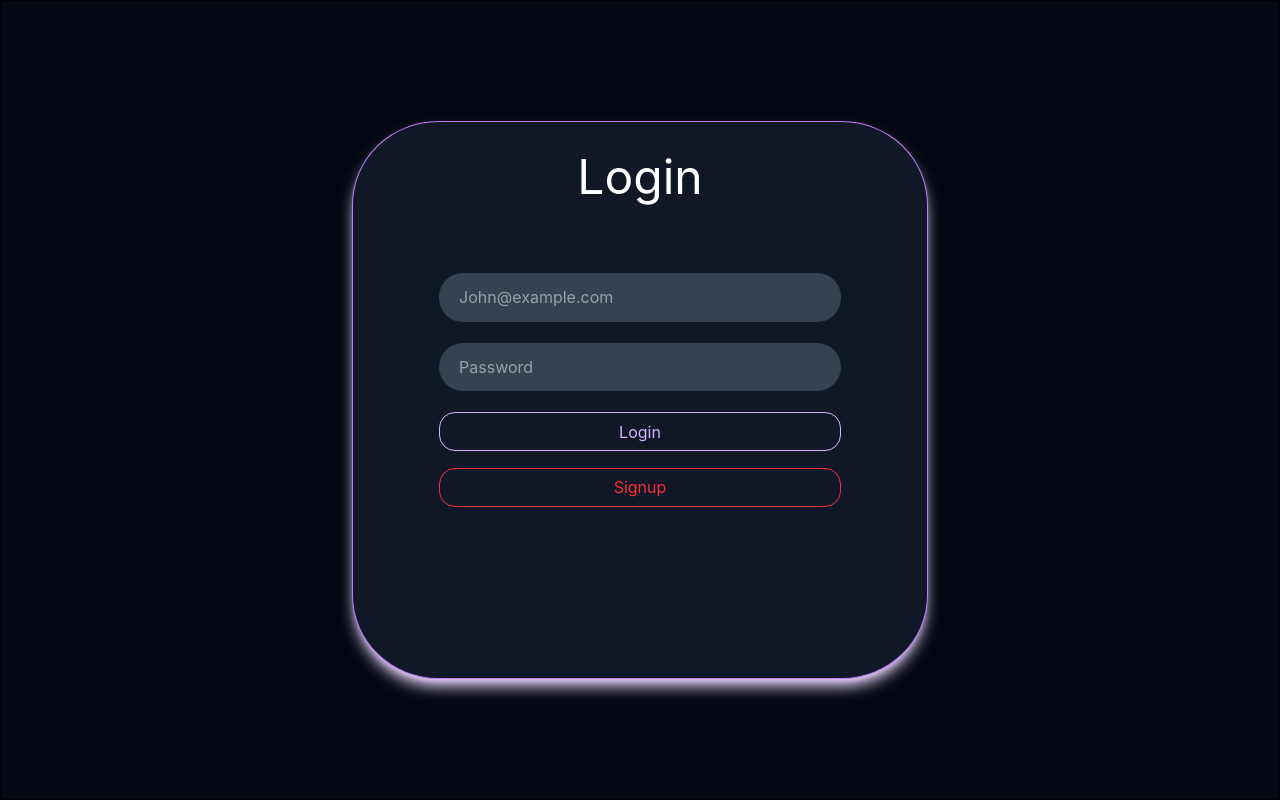
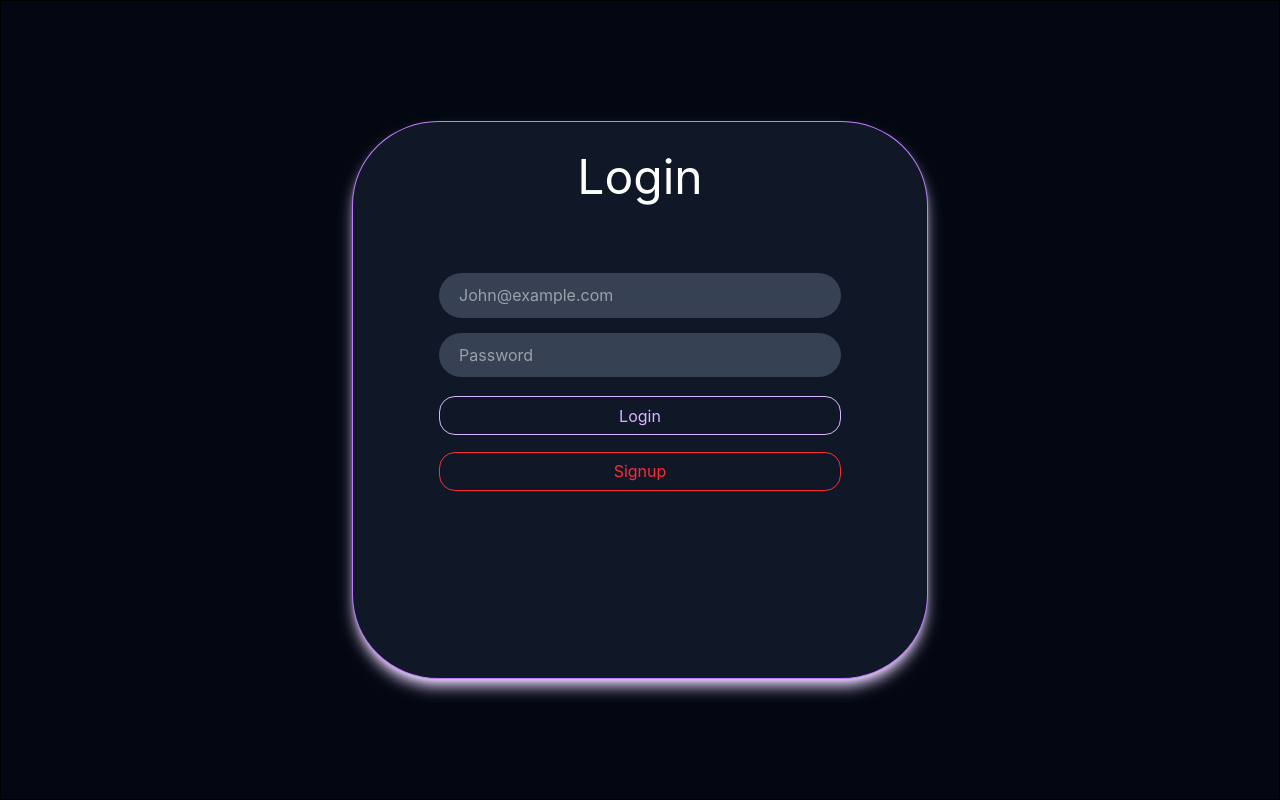
Before and after one commit to knjaloun/ft_trancendance, a React (Vite) app in the folder frontend/app/: page /login in a window 1280 px wide. Built offline with nearby package versions, Linux system fonts and the light colour scheme.

Commit message:
refactoring of login page and move the form of the login page into a the component folder

```diff
--- a/frontend/app/src/App.tsx
+++ b/frontend/app/src/App.tsx
@@ -1,11 +1,13 @@
 import { BrowserRouter, Routes, Route} from 'react-router-dom';
 import { LoginPage } from "./pages/login"
+import { RegistrationPage } from './pages/registration';
 
 function App() {
   return (
     <BrowserRouter>
        <Routes>
           <Route path="/login" element={<LoginPage/>}/>
+          <Route path="/register" element={<RegistrationPage/>}/>
        </Routes>
     </BrowserRouter>
   )
--- /dev/null
+++ b/frontend/app/src/components/loginForm.tsx
@@ -0,0 +1,47 @@
+
+import { useState } from 'react';
+import { type ChangeEvent } from "react";
+import { loginUser } from '../services/login'
+import { loginNotification } from '../notifications/login_toast';
+import { ToastContainer } from 'react-toastify';
+
+
+export function LoginForm() {
+    const [email, setEmail] = useState('');
+    const [password, setPassword] = useState('')
+    const handleEmailChange = (e: ChangeEvent<HTMLInputElement>) => {
+        setEmail(e.target.value);
+    }
+    const handlePasswordChange = (e: ChangeEvent<HTMLInputElement>) => {
+        setPassword(e.target.value);
+    }
+
+    const handleLogin = async () => {
+        const result = await loginUser(email, password);
+        loginNotification(result.isError, result.message)
+    }
+    return (
+
+        <form className="w-full h-full ">
+            <div className="w-full h-1/2 sm:h-6/10 ">
+                <div className="w-full h-1/2 flex justify-center mt-10">
+                    <input type="email" placeholder="John@example.com" value={email} onChange={handleEmailChange} className="bg-gray-700
+                         w-7/10 h-7/10 sm:h-8/10 sm:w-7/10 rounded-3xl text-white focus:outline-none pl-5"/>
+                </div>
+                <div className="w-full h-1/2  flex justify-center">
+                    <input type="password" placeholder="Password" value={password} onChange={handlePasswordChange} className="bg-gray-700 pl-5 w-7/10 h-7/10 sm:w-7/10
+                        sm:h-8/10 rounded-3xl text-white focus:outline-none sm:mt-1"/>
+                </div>
+            </div>
+            <div className="w-full h-1/2 sm:h-6/10 flex flex-col sm:mt-3">
+                <div className="w-full h-1/2  flex justify-center ">
+                    <button type="button" onClick={handleLogin} className="border w-7/10 h-6/10 rounded-2xl sm:w-7/10 sm:h-7/10 text-purple-300 hover:shadow-purple-200 hover:shadow-md">Login</button>
+                    <ToastContainer />
+                </div>
+                <div className="w-full h-1/2  flex justify-center">
+                    <button type="button" className="border w-7/10 h-6/10 sm:w-7/10 sm:h-7/10 rounded-2xl text-red-500 hover:shadow-red-300 hover:shadow-md">Signup</button>
+                </div>
+            </div>
+        </form>
+    )
+}
--- a/frontend/app/src/notifications/login_toast.ts
+++ b/frontend/app/src/notifications/login_toast.ts
@@ -6,18 +6,23 @@ export function loginNotification(isError: boolean, ErrorType: string) {
         toast.success('welcome')
         return;
     }
+    if (ErrorType === 'ServerError')
+    {
+        toast.error('Couldn\'t connect to server', {pauseOnHover: false});
+        return;
+    }
     if (ErrorType === 'invalidBodyError') {
-        toast.error('email or password is Empty');
+        toast.error('email or password is Empty', {pauseOnHover: false});
         return;
     }
     if (ErrorType === 'InvalidCredentialsError') {
-        toast.error('invalid password or email');
+        toast.error('invalid password or email', {pauseOnHover: false});
         return;
     }
     if(ErrorType === 'NotVerifiedError')
     {
-         toast.info('account not verified')
+         toast.info('account not verified', {pauseOnHover: false})
          return;
     }
-    toast.error('unknown error')
+    toast.error('unknown error', {pauseOnHover: false})
 }
--- a/frontend/app/src/pages/login.tsx
+++ b/frontend/app/src/pages/login.tsx
@@ -1,61 +1,20 @@
-import { useState } from 'react';
-import { type ChangeEvent } from "react";
-import {loginUser} from '../services/login'
-import { loginNotification } from '../notifications/login_toast';
-import { ToastContainer } from 'react-toastify';
+import { LoginForm } from "../components/loginForm"
 
-export function LoginPage()
-{
-    const [email, setEmail] = useState('');
-    const [password, setPassword] = useState('')
-    const handleEmailChange = (e : ChangeEvent<HTMLInputElement>) =>
-    {
-        setEmail(e.target.value);
-    }
-    const handlePasswordChange = (e : ChangeEvent<HTMLInputElement>) =>
-    {
-        setPassword(e.target.value);
-    }
+export function LoginPage() {
 
-    const handleLogin = async() =>
-    {
-        const result = await loginUser(email, password);
-
-        console.log(result.message)
-        loginNotification(result.isError, result.message)
-
-    }
     return (
-       <div className="w-full h-full bg-gray-950 flex justify-center items-center border ">
+        <div className="w-full h-full bg-gray-950 flex justify-center items-center border">
             <div className="bg-gray-900 w-full sm:w-sm h-full sm:rounded-[15%] shadow-lg sm:shadow-purple-200 sm:border
              sm:border-purple-400  sm:h-6/10 md:w-7/10 md:h-7/10 lg:w-lg xl:w-xl">
 
-            <div className="w-full h-2/10 flex justify-center items-center text-white text-5xl">
-                <h1>Login</h1>
-            </div>
-            <div className="w-full h-1/4">
-                <form className="w-full h-full">
-                    <div className="w-full h-1/2 flex justify-center mt-10">
-                        <input type="email" placeholder="John@example.com" value={email} onChange={handleEmailChange} className="bg-gray-700
-                         w-7/10 h-5/10 sm:h-7/10 sm:w-7/10 rounded-3xl text-white focus:outline-none pl-5"/>
-                    </div>
-                     <div className="w-full h-1/2  flex justify-center">
-                        <input type="password" placeholder="Password" value={password} onChange={handlePasswordChange} className="bg-gray-700 pl-5 w-7/10 h-5/10 sm:w-7/10
-                        sm:h-7/10 rounded-3xl text-white focus:outline-none"/>
-                     </div>
-                </form>
-            </div>
-            <div className="w-full h-2/10  flex flex-col">
-                <div className="w-full h-1/2  flex justify-center">
-                    <button onClick={handleLogin} className="border w-6/10 h-1/2 rounded-2xl sm:w-7/10 sm:h-7/10 text-purple-300 hover:shadow-purple-200 hover:shadow-md">Login</button>
-                    <ToastContainer/>
+                <div className="w-full h-2/10 flex justify-center items-center text-white text-5xl">
+                    <h1>Login</h1>
                 </div>
-                <div className="w-full h-1/2  flex justify-center">
-                    <button className="border w-6/10 h-1/2 sm:w-7/10 sm:h-7/10 rounded-2xl text-red-500 hover:shadow-red-300 hover:shadow-md">Signup</button>
+                <div className="w-full h-1/3">
+                    <LoginForm />
                 </div>
-            </div>
 
             </div>
-       </div>
+        </div>
     )
 }
--- /dev/null
+++ b/frontend/app/src/pages/registration.tsx
@@ -0,0 +1,7 @@
+
+export function RegistrationPage()
+{
+    return (
+        <div className="w-full h-full bg-gray-950"></div>
+    )
+}
--- a/frontend/app/src/services/login.ts
+++ b/frontend/app/src/services/login.ts
@@ -1,16 +1,22 @@
-export async function loginUser(email:string | undefined , password:string | undefined)
-{
-    const user_credentials:string = JSON.stringify({email: email ?? '', password: password ?? ''})
+export async function loginUser(email: string | undefined, password: string | undefined) {
+    const user_credentials: string = JSON.stringify({ email: email ?? '', password: password ?? '' })
+    try {
         const result = await fetch('http://localhost:3000/api/login', {
             method: 'POST',
-        headers : {
-                'Content-type' : 'application/json'
+            headers: {
+                'Content-type': 'application/json'
             },
-        body : user_credentials,
-    })
+            body: user_credentials,
+        });
+
         const data = await result.json();
         let isError: boolean = false;
         if (!result.ok)
             isError = true;
-    return ({isError: isError, message: data.message})
+        return ({ isError: isError, message: data.message })
+    } catch (e) {
+        console.log(e)
+        return ({isError: true, message:'ServerError'})
     }
+
+}
```
Lines whose indentation alone changed are shown as unchanged.
